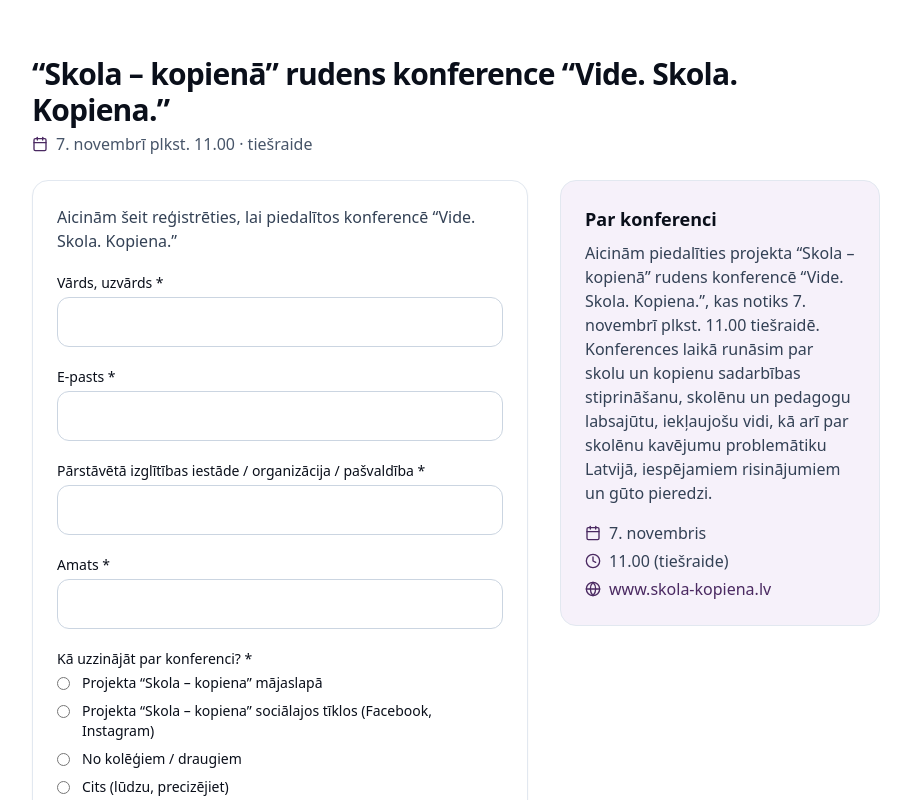
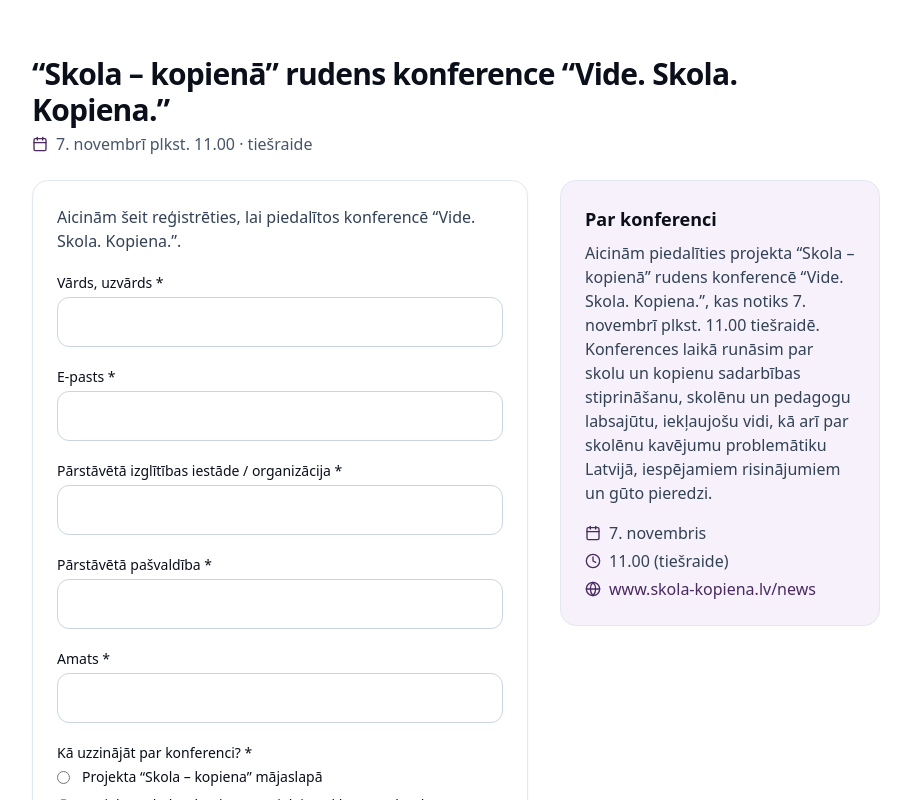
Before and after one commit to vasiljevsvladislavs-dot/skola-kopiena-registration, a Next.js app: page / in a window 1280 px wide. Shown: the top 800 px of the page, without its empty margins (184-1095 px from the left). Built offline with nearby package versions, Linux system fonts and the light colour scheme.

Commit message:
Update page.tsx

```diff
--- a/app/page.tsx
+++ b/app/page.tsx
@@ -8,7 +8,8 @@
   .object({
     fullName: z.string().min(2, "Lūdzu, ievadiet vārdu un uzvārdu"),
     email: z.string().email("Nederīga e-pasta adrese"),
-    org: z.string().min(1, "Lūdzu, ievadiet iestādi / organizāciju / pašvaldību"),
+    org: z.string().min(1, "Lūdzu, ievadiet iestādi / organizāciju"),
+    municipality: z.string().min(1, "Lūdzu, ievadiet pašvaldību"),
     role: z.string().min(1, "Lūdzu, ievadiet amatu"),
     about: z.enum(["site", "social", "friends", "other"], {
       required_error: "Lūdzu, izvēlieties variantu",
@@ -45,10 +46,6 @@
     []
   );
 
-  useEffect(() => {
-    console.log("[REGISTER] page mounted");
-  }, []);
-
   async function onSubmit(e: React.FormEvent<HTMLFormElement>) {
     e.preventDefault();
     setError(null);
@@ -60,6 +57,7 @@
       fullName: String(fd.get("fullName") || "").trim(),
       email: String(fd.get("email") || "").trim(),
       org: String(fd.get("org") || "").trim(),
+      municipality: String(fd.get("municipality") || "").trim(),
       role: String(fd.get("role") || "").trim(),
       about: String(fd.get("about") || ""),
       aboutOther: String(fd.get("aboutOther") || "").trim(),
@@ -76,14 +74,13 @@
 
     if (!parsed.success) {
       setLoading(false);
-      const firstMsg = parsed.error.errors[0]?.message || "Pārbaudiet ievades laukus";
       const perField: Record<string, string> = {};
       for (const issue of parsed.error.errors) {
         const key = issue.path?.[0] as string;
         if (key) perField[key] = issue.message;
       }
       setFieldErrors(perField);
-      setError(firstMsg);
+      setError(parsed.error.errors[0]?.message || "Pārbaudiet ievades laukus");
       return;
     }
 
@@ -110,7 +107,6 @@
 
   return (
     <main className="py-8" data-debug="register-page">
-      {/* ---------- HEADER ---------- */}
       <header className="mb-6">
         <h1 className="text-3xl font-semibold tracking-tight">
           “Skola – kopienā” rudens konference “Vide. Skola. Kopiena.”
@@ -125,9 +121,8 @@
         {/* ---------- FORM ---------- */}
         <section className="md:col-span-3">
           <div className="rounded-2xl border border-slate-200 bg-white shadow-sm p-6">
-            {/* ЗАМЕНА текста перед формой */}
             <p className="text-slate-700 mb-5">
-              Aicinām šeit reģistrēties, lai piedalītos konferencē “Vide. Skola. Kopiena.”
+              Aicinām šeit reģistrēties, lai piedalītos konferencē “Vide. Skola. Kopiena.”.
             </p>
 
             {error && (
@@ -137,6 +132,7 @@
             )}
 
             <form onSubmit={onSubmit} className="space-y-5" noValidate>
+              {/* Name */}
               <div>
                 <label className="block text-sm mb-1">Vārds, uzvārds *</label>
                 <input
@@ -150,6 +146,7 @@
                 )}
               </div>
 
+              {/* Email */}
               <div>
                 <label className="block text-sm mb-1">E-pasts *</label>
                 <input
@@ -164,9 +161,10 @@
                 )}
               </div>
 
+              {/* Organization */}
               <div>
                 <label className="block text-sm mb-1">
-                  Pārstāvētā izglītības iestāde / organizācija / pašvaldība *
+                  Pārstāvētā izglītības iestāde / organizācija *
                 </label>
                 <input
                   name="org"
@@ -179,6 +177,21 @@
                 )}
               </div>
 
+              {/* Municipality */}
+              <div>
+                <label className="block text-sm mb-1">Pārstāvētā pašvaldība *</label>
+                <input
+                  name="municipality"
+                  required
+                  aria-invalid={!!fieldErrors.municipality}
+                  className="w-full rounded-xl border border-slate-300 p-3 outline-none focus:border-[#4a2961] focus:ring-2 focus:ring-[#eae3f2]"
+                />
+                {fieldErrors.municipality && (
+                  <p className="mt-1 text-sm text-rose-700">{fieldErrors.municipality}</p>
+                )}
+              </div>
+
+              {/* Role */}
               <div>
                 <label className="block text-sm mb-1">Amats *</label>
                 <input
@@ -192,6 +205,7 @@
                 )}
               </div>
 
+              {/* About */}
               <div>
                 <label className="block text-sm mb-1">
                   Kā uzzinājāt par konferenci? *
@@ -227,11 +241,9 @@
                     )}
                   </div>
                 </div>
-                {fieldErrors.about && (
-                  <p className="mt-1 text-sm text-rose-700">{fieldErrors.about}</p>
-                )}
               </div>
 
+              {/* Notes */}
               <div>
                 <label className="block text-sm mb-1">Jautājumi / piezīmes</label>
                 <textarea
@@ -241,15 +253,13 @@
                 />
               </div>
 
+              {/* Consent */}
               <label className="flex items-start gap-3 text-sm select-none">
                 <input type="checkbox" name="consent" required className="mt-1" />
                 <span>
                   Piekrītu, ka mani dati tiek izmantoti tikai konferences organizēšanai.
                 </span>
               </label>
-              {fieldErrors.consent && (
-                <p className="mt-1 text-sm text-rose-700">{fieldErrors.consent}</p>
-              )}
 
               <button
                 type="submit"
@@ -266,7 +276,6 @@
         <aside className="md:col-span-2">
           <div className="rounded-2xl border border-slate-200 bg-[#f6f1fa] p-6">
             <h3 className="text-lg font-semibold mb-2">Par konferenci</h3>
-            {/* ЗАМЕНА текста справа */}
             <p className="text-slate-700 whitespace-pre-line">
               Aicinām piedalīties projekta “Skola – kopienā” rudens konferencē “Vide. Skola. Kopiena.”,
               kas notiks 7. novembrī plkst. 11.00 tiešraidē. Konferences laikā runāsim par skolu un kopienu
@@ -286,12 +295,12 @@
               <li className="flex items-center gap-2">
                 <Globe className="w-4 h-4 text-[#4a2961]" />
                 <a
-                  href="https://www.skola-kopiena.lv"
+                  href="https://www.skola-kopiena.lv/news"
                   target="_blank"
                   className="text-[#4a2961] hover:underline"
                   rel="noreferrer"
                 >
-                  www.skola-kopiena.lv
+                  www.skola-kopiena.lv/news
                 </a>
               </li>
             </ul>
```
